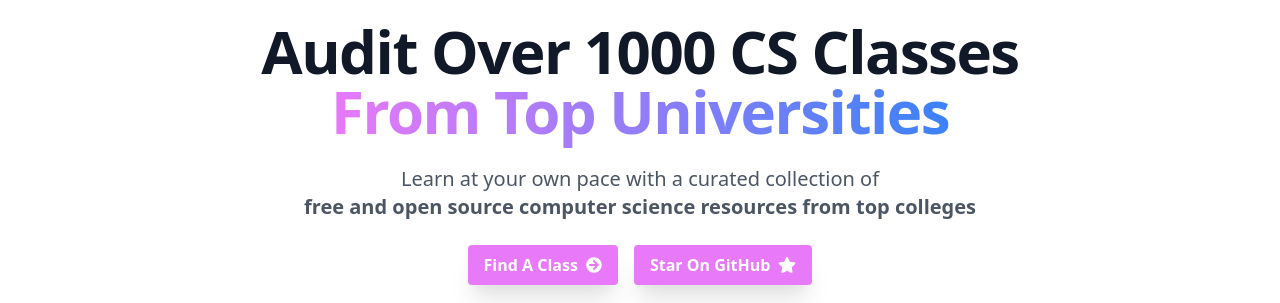
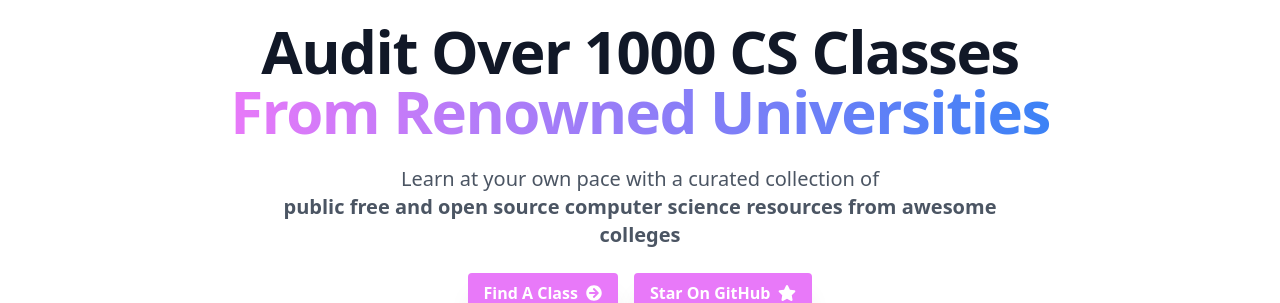
Before and after one commit to GoldinGuy/CollegeCompendium, a React (Create React App) app: page / in a window 1280 px wide. Shown: the part 179-482 px from the top of the page. Built offline with nearby package versions, Linux system fonts and the light colour scheme; no server answers.

Commit message:
update header

```diff
--- a/src/views/HomePage.tsx
+++ b/src/views/HomePage.tsx
@@ -33,14 +33,14 @@
 						<br className="hidden sm:flex" />
 						<span className="block w-full text-transparent bg-clip-text bg-gradient-to-r from-fuchsia-400 to-blue-500 lg:inline">
 							{" "}
-							From Top Universities
+							From Renowned Universities
 						</span>
 					</h1>
 					<p className="px-0 mb-6 text-lg text-gray-600 md:text-xl lg:px-24">
 						Learn at your own pace with a curated collection of{" "}
 						<br className="hidden sm:flex" />
 						<strong>
-							free and open source computer science resources from top colleges
+							public free and open source computer science resources from awesome colleges
 						</strong>
 					</p>
 					<div className="mb-4 space-x-0 md:space-x-2 md:mb-6">
```
